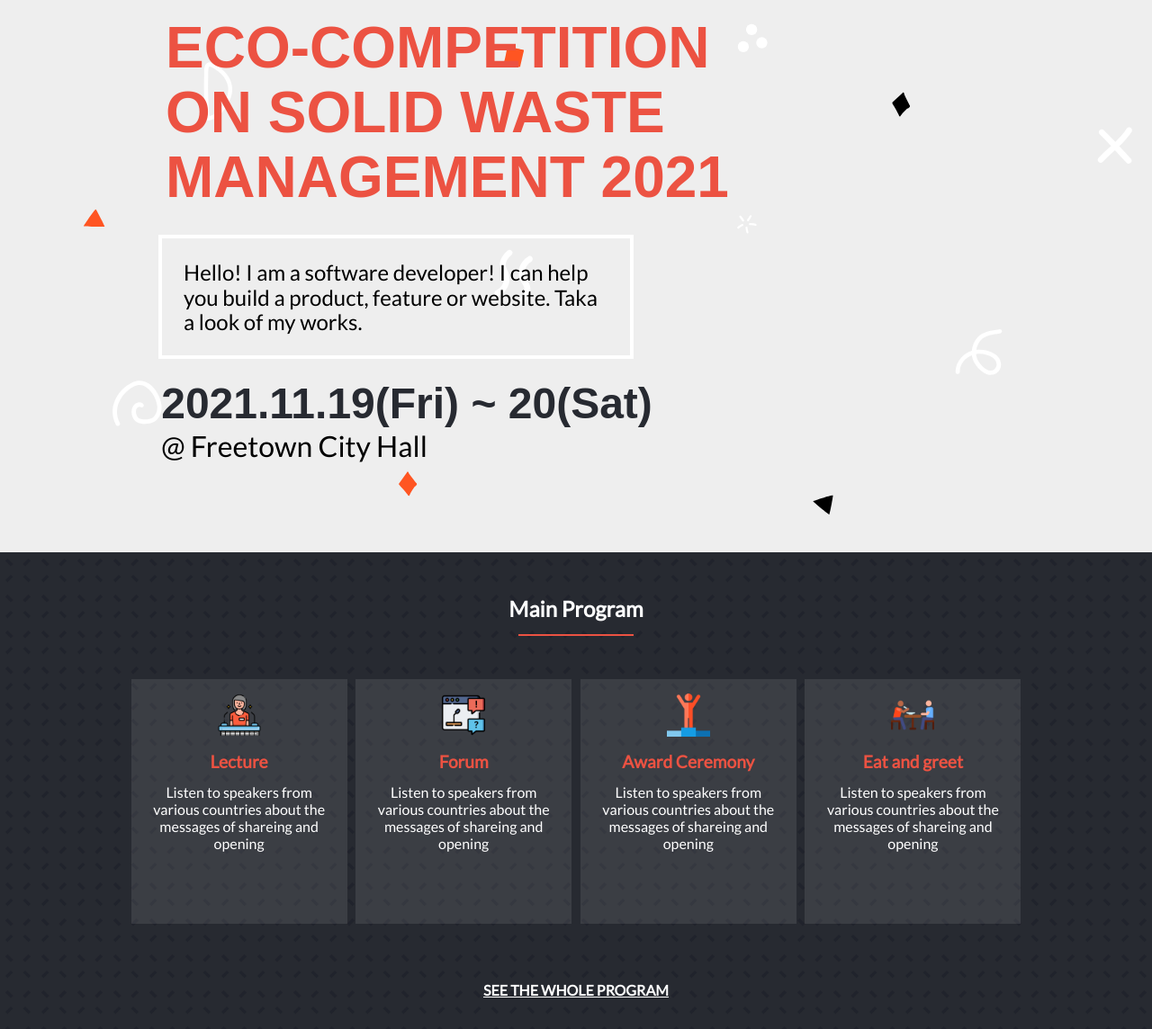
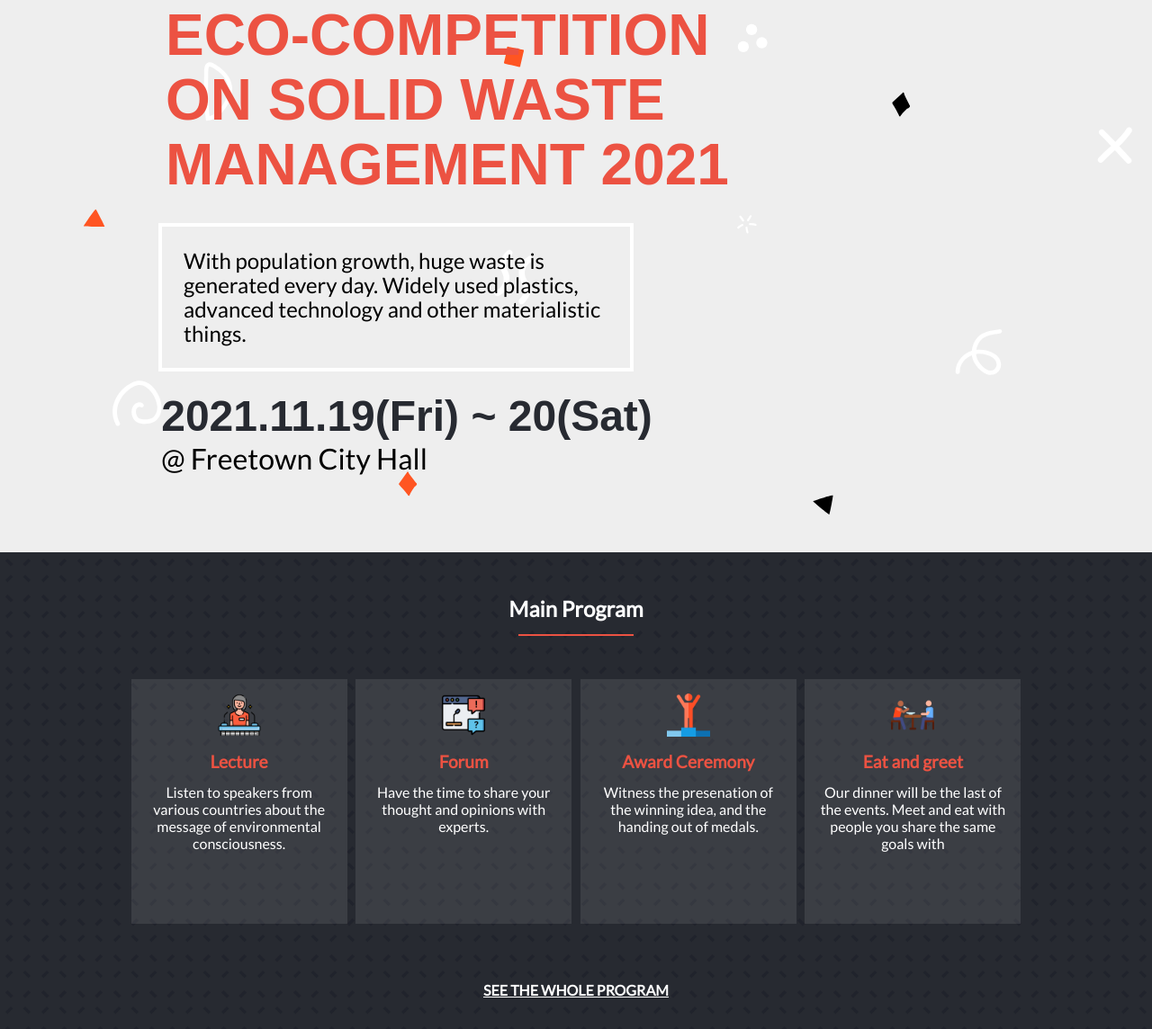
Before and after one commit to afizsavage/eco-competition, a website: page index.html in a window 1280 px wide. Shown: the part 186-1330 px from the top of the page at 90% size. Drawn offline with Linux system fonts and the light colour scheme; a web font is replaced by a local one.

Commit message:
Add correct text content to timeline

```diff
--- a/index.html
+++ b/index.html
@@ -44,8 +44,8 @@
       <section class="timeline">
         <h1 class="headings">Eco-competition on solid waste management 2021</h1>
         <p>
-          Hello! I am a software developer! I can help you build a product,
-          feature or website. Taka a look of my works.
+          With population growth, huge waste is generated every day. Widely used
+          plastics, advanced technology and other materialistic things.
         </p>
         <div>
           <h2>2021.11.19(Fri) ~ 20(Sat)</h2>
@@ -59,8 +59,8 @@
             <div id="lecture">
               <h4>Lecture</h4>
               <p>
-                Listen to speakers from various countries about the messages of
-                shareing and opening
+                Listen to speakers from various countries about the message of
+                environmental consciousness.
               </p>
             </div>
           </li>
@@ -68,8 +68,7 @@
             <div>
               <h4>Forum</h4>
               <p>
-                Listen to speakers from various countries about the messages of
-                shareing and opening
+                Have the time to share your thought and opinions with experts.
               </p>
             </div>
           </li>
@@ -77,8 +76,8 @@
             <div id="award">
               <h4>Award Ceremony</h4>
               <p>
-                Listen to speakers from various countries about the messages of
-                shareing and opening
+                Witness the presenation of the winning idea, and the handing out
+                of medals.
               </p>
             </div>
           </li>
@@ -86,8 +85,8 @@
             <div id="eat">
               <h4>Eat and greet</h4>
               <p>
-                Listen to speakers from various countries about the messages of
-                shareing and opening
+                Our dinner will be the last of the events. Meet and eat with
+                people you share the same goals with
               </p>
             </div>
           </li>
```
Also changed, not shown: about.html (+7 -3 lines).
